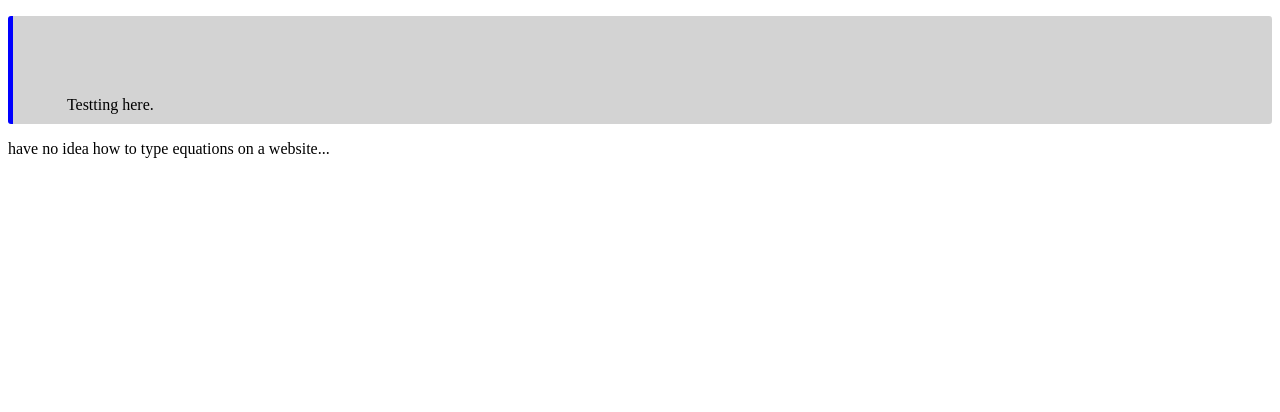
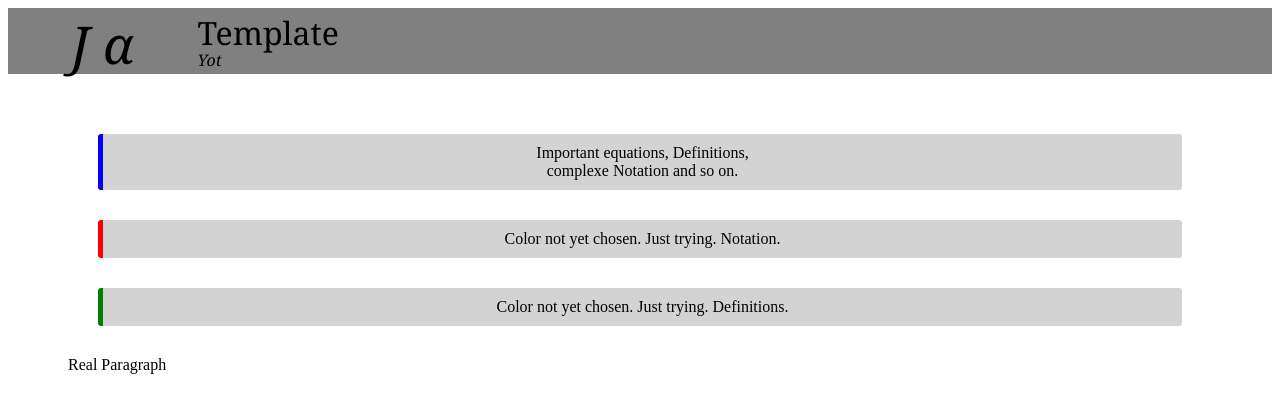
Before and after one commit to yoonjunchan/CYJ.github.io, a plain HTML site: page Yot_template.html in a window 1280 px wide. Drawn offline with Linux system fonts and the light colour scheme.

Commit message:
Created a template for the content page.

```diff
--- a/Yot_template.html
+++ b/Yot_template.html
@@ -4,46 +4,88 @@
   <title>J · Template</title>
 
   <style type="text/css">
-    .im_eq{
+    .im_eq {                     /*Important equations*/
       position:relative;
-      border-left:blue solid 5px;
+      border-left:blue solid 5px;   /*I love this design! maybe change the color*/
       border-radius: 3px;
-      background-color: lightgray;
+      background-color: lightgray;  /*change this color too*/
       padding: 10px;
+      margin:30px;
       text-align:center;
+    }
+
+    .im_note {                     /*Important Notation*/
+      position:relative;
+      border-left:red solid 5px;   /*I love this design! maybe change the color*/
+      border-radius: 3px;
+      background-color: lightgray;  /*change this color too*/
+      padding: 10px;
+      margin:30px;
+      text-align:center;
+    }
+
+    .im_def {                     /*Important Notation*/
+      position:relative;
+      border-left:green solid 5px;   /*I love this design! maybe change the color*/
+      border-radius: 3px;
+      background-color: lightgray;  /*change this color too*/
+      padding: 10px;
+      margin:30px;
+      text-align:center;
+    }
+
+    .title {                  /*title group, need a pixel-perfect position*/
+      margin: 0px;
+      padding:0px;
     }
 
     #fst_title{
       float: left;
       background-color: gray;
       width: 15%;
+      height:60px;
+      text-align: center;
+      font: italic 3.25em Georgia;
     }
 
     #snd_title{
-      float: right;
       background-color: gray;
-      width:85%;
+      height:35px;
+      padding:3px;
+      font:2em Georgia;
     }
 
     #trd_title{
-      float: right;
       background-color: gray;
-      width:85%;
+      height:25px;
+      font-family: Georgia;
+      font-style: italic;
     }
 
-    #clear {
+    .clear {                        /*clear floating*/
       clear:both;
+    }
+    #content {
+      margin: 60px;                 /*还是觉得太小了，以后再放大一点，让content靠中间*/
     }
 
   </style>
 
 </head>
 <body>
-  <h1 id="fst_title">J</h1>
-  <h3 id="snd_title">Template</h3>
-  <p id="snd_title">Yot</p>
+  <div class="title">
+    <h1 id="fst_title"  class="title">J α</h1>          <!--cool looking Greek Alphabet-->
+    <h3 id="snd_title"  class="title">Template</h3>     <!--real title-->
+    <p id="trd_title"   class="title">Yot</p>           <!--name of the Greek Alphabet-->
+  </div>
+
   <div class="clear"></div>
-  <p class="im_eq">Testting here.</p>
-  <p>have no idea how to type equations on a website...</p>
+
+  <div id="content">
+    <p class="im_eq">Important equations, Definitions,</br> complexe Notation and so on.</p>
+    <p class="im_note">Color not yet chosen. Just trying. Notation.</p>
+    <p class="im_def">Color not yet chosen. Just trying. Definitions.</p>
+    <p>Real Paragraph</p>
+  </div>
 </body>
 </html>
```
Also changed, not shown: 1 other file.
